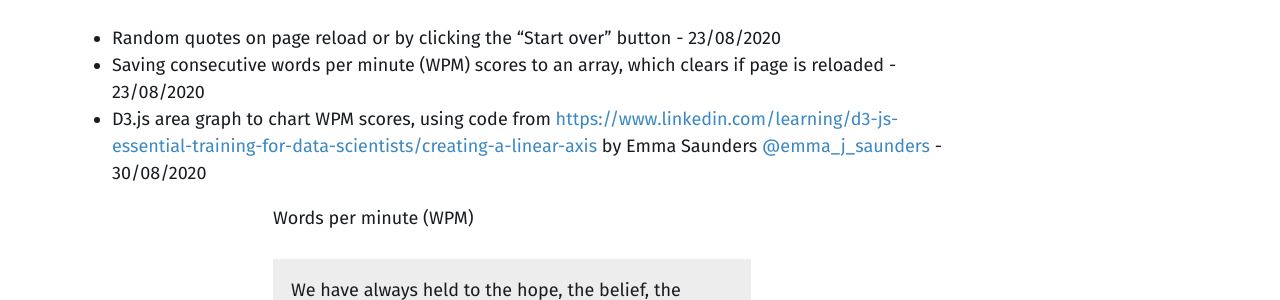
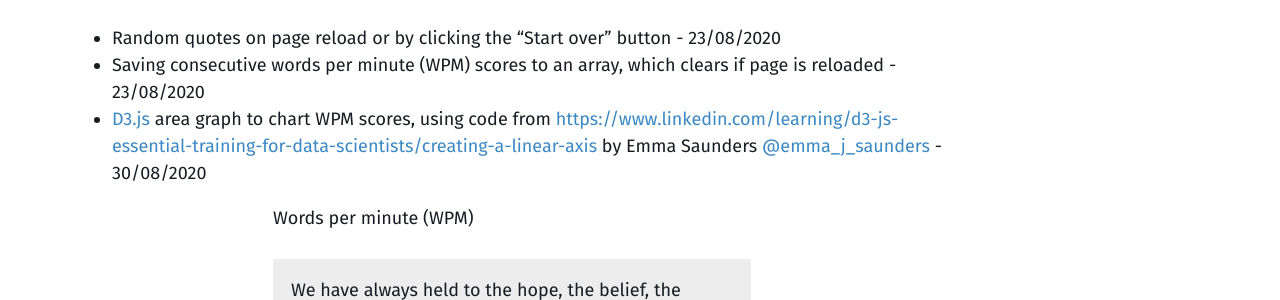
Before and after one commit to datamesse/blog, a Jekyll site: the page built from _posts/2020-08-16-linkedin-learning-javascript.markdown, in a window 1280 px wide. Shown: the part 537-837 px from the top of the page. Built offline with Jekyll 4.4.1, drawn with Linux system fonts in a browser that asks for light colours; part of the change alters nothing that is shown.

```diff
--- a/_posts/2020-08-16-linkedin-learning-javascript.markdown
+++ b/_posts/2020-08-16-linkedin-learning-javascript.markdown
@@ -12,4 +12,4 @@ Based on an exercise from [LinkedIn Learning: JavaScript Essential Training](htt
 I expanded on the original by adding:
   * Random quotes on page reload or by clicking the "Start over" button - 23/08/2020
   * Saving consecutive words per minute (WPM) scores to an array, which clears if page is reloaded - 23/08/2020
-  * D3.js area graph to chart WPM scores, using code from [https://www.linkedin.com/learning/d3-js-essential-training-for-data-scientists/creating-a-linear-axis](https://www.linkedin.com/learning/d3-js-essential-training-for-data-scientists/creating-a-linear-axis) by Emma Saunders [@emma_j_saunders](https://twitter.com/emma_j_saunders) - 30/08/2020
+  * [D3.js](https://d3js.org/) area graph to chart WPM scores, using code from [https://www.linkedin.com/learning/d3-js-essential-training-for-data-scientists/creating-a-linear-axis](https://www.linkedin.com/learning/d3-js-essential-training-for-data-scientists/creating-a-linear-axis) by Emma Saunders [@emma_j_saunders](https://twitter.com/emma_j_saunders) - 30/08/2020
```
